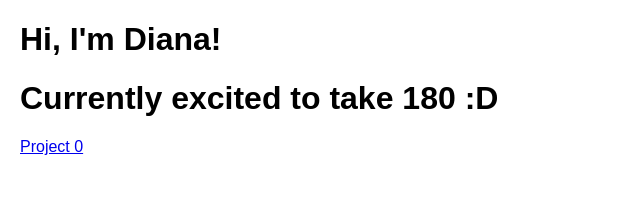
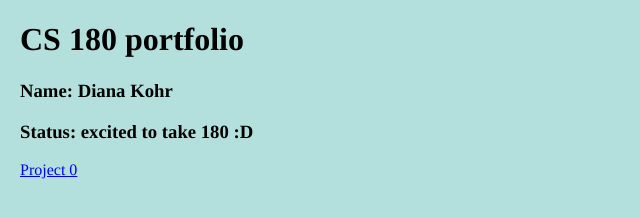
Before and after one commit to dianakohr/180proj0.github.io, a plain HTML site: page index.html in a window 1280 px wide. Shown: the whole page, without its empty margins (0-640 px from the left). Drawn offline with Linux system fonts and the light colour scheme.

Commit message:
Update index.html

```diff
--- a/index.html
+++ b/index.html
@@ -4,14 +4,16 @@
     <title>CS 180 portfolio</title>
     <style>
         body {
-            font-family: Arial, sans-serif;
+            font-family: Times, serif;
             margin: 20px;
+            background-color: #b3e0dc;
         }
     </style>
 </head>
 <body>
-    <h1>Hi, I'm Diana!</h1>
-    <h1>Currently excited to take 180 :D</h1>
+    <h1>CS 180 portfolio</h1>
+    <h3>Name: Diana Kohr</h3>
+    <h3>Status: excited to take 180 :D</h3>
     <a href="./0/index.html">Project 0</a>
 </body>
 </html>
```
